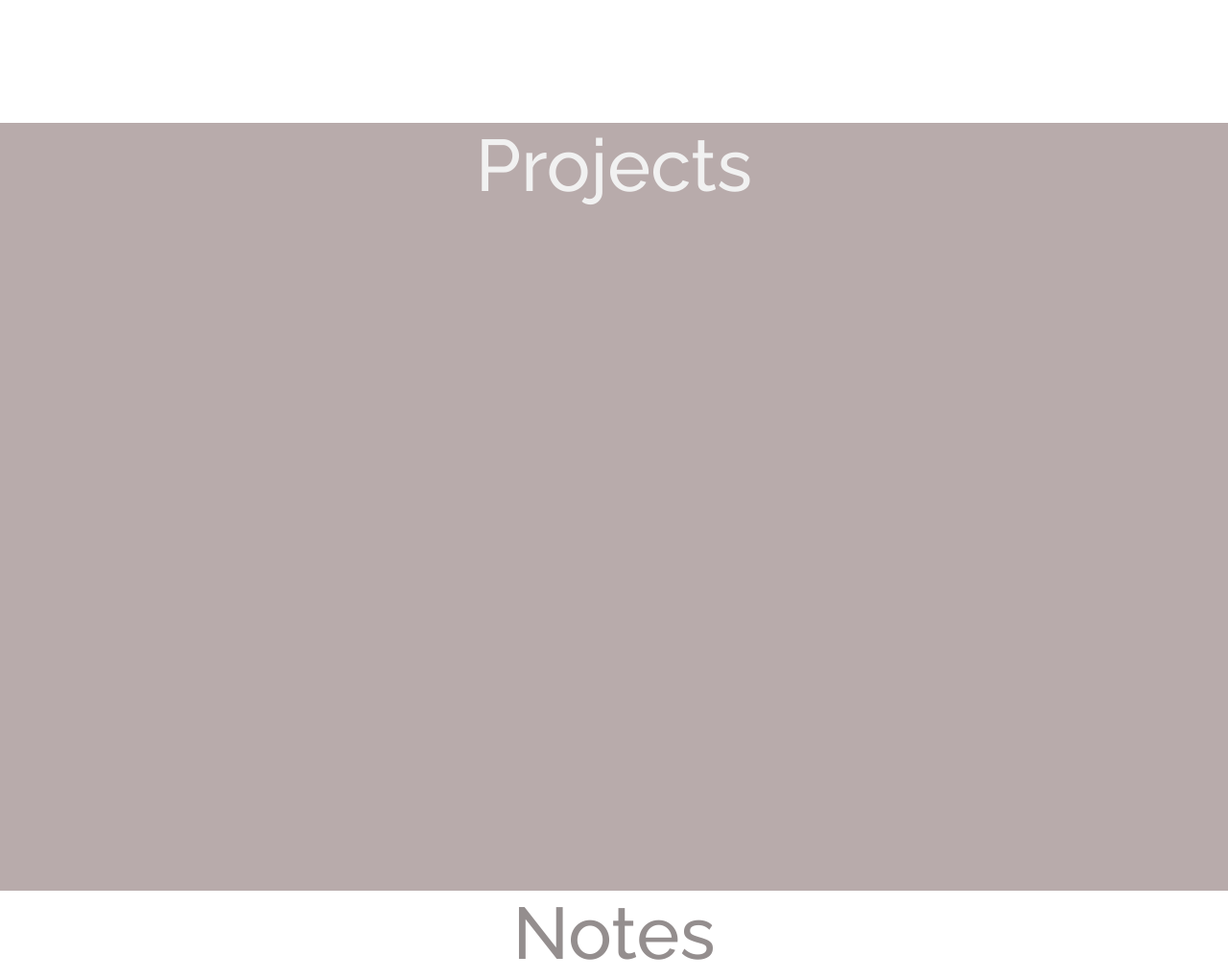
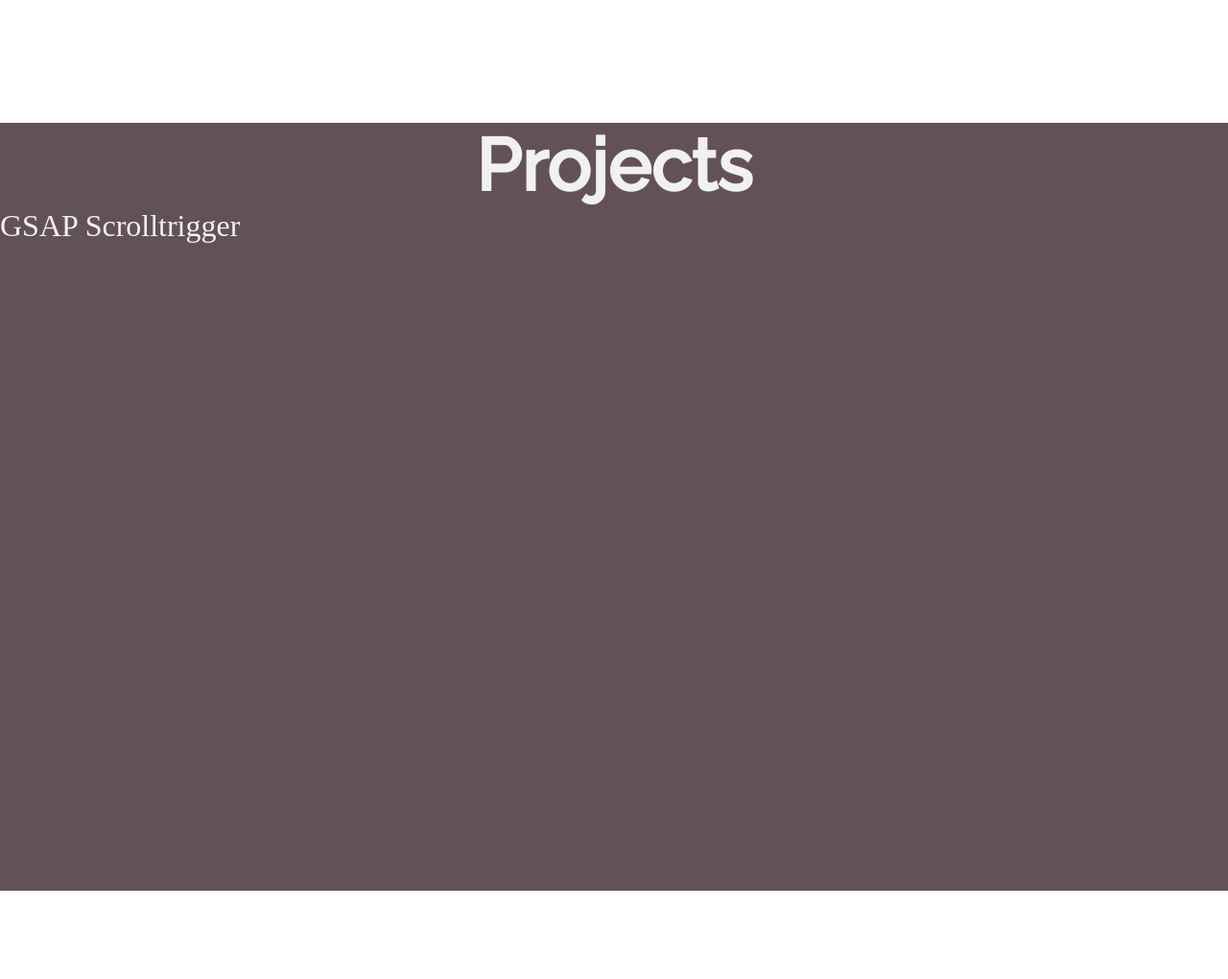
Before and after one commit to haku-c/haku-c.github.io, a website: page index.html in a window 1280 px wide. Shown: the part 800-1820 px from the top of the page at 96% size. After the commit the page ends 1728 px from the top, so only its background shows below. Drawn offline with nearby package versions, Linux system fonts and the light colour scheme.

Commit message:
add scrolltrigger to home

```diff
--- a/assets/colors.css
+++ b/assets/colors.css
@@ -12,4 +12,10 @@
    --vivid-cyan-blue: #0693e3;
    --vivid-purple: #9b51e0;
    --color: #fffd92;
+
+   --puce: #CE7B91;
+   --dark-liver: #635255;
+   --dark-green: #1A281F;
+   --columbia-blue: #C0E8F9;
+   --opal: #B8D3D1;
  }
--- a/css/index.css
+++ b/css/index.css
@@ -43,20 +43,33 @@
 #projects {
   height: 100vh;
   color: #f1f1f1;
-  background-color: #b8abab;
+  background-color: #635255;
   display: flex;
   justify-content: center;
 }
 
-#notes {
-  height: 100vh;
-  color: #948e8e;
-  display: flex;
-  justify-content: center;
+.projects-container {
+  width: 100%;
 }
 
-.projects-container p,
-.notes-container p {
+.projects-container h1 {
   font-family: 'Raleway', sans-serif;
   font-size: 76px;
+  text-align: center;
 }
+
+.projects-content {
+  margin: 40px 0px 0px 0px;
+  text-align: center;
+  display: grid;
+}
+
+.projects-container a {
+  color: #f1f1f1;
+  font-size: 32px;
+  text-decoration: none;
+}
+
+.projects-container a:hover {
+  color: #C0E8F9;
+}
--- a/index.html
+++ b/index.html
@@ -21,28 +21,20 @@
       </p>
       <div class="link-icons">
         <a href="https://github.com/haku-c" target="_blank" rel="noopener"><i
-            class="fa-brands fa-square-github fa-3x"></i></a>
+             class="fa-brands fa-square-github fa-3x"></i></a>
         <a href="https://www.linkedin.com/in/huy-nguyen-157b31250/" target="_blank" rel="noopener"><i
-            class="fa-brands fa-linkedin fa-3x"></i></a>
+             class="fa-brands fa-linkedin fa-3x"></i></a>
       </div>
     </div>
   </section>
 
   <section id="projects">
     <div class="projects-container">
-      <p>Projects</p>
+      <h1>Projects</h1>
+      <a href="projects\scroll.html">GSAP Scrolltrigger</a>
     </div>
   </section>
-  <section id="notes">
-    <div class="notes-container">
-      <p>Notes</p>
-    </div>
-  </section>
-
-
   <script src="https://kit.fontawesome.com/7e30209791.js" crossorigin="anonymous"></script>
-  <script src="http://code.jquery.com/jquery-latest.min.js"></script>
-  <script src="jquery.drawsvg.js"></script>
 </body>
 
 </html>
```
